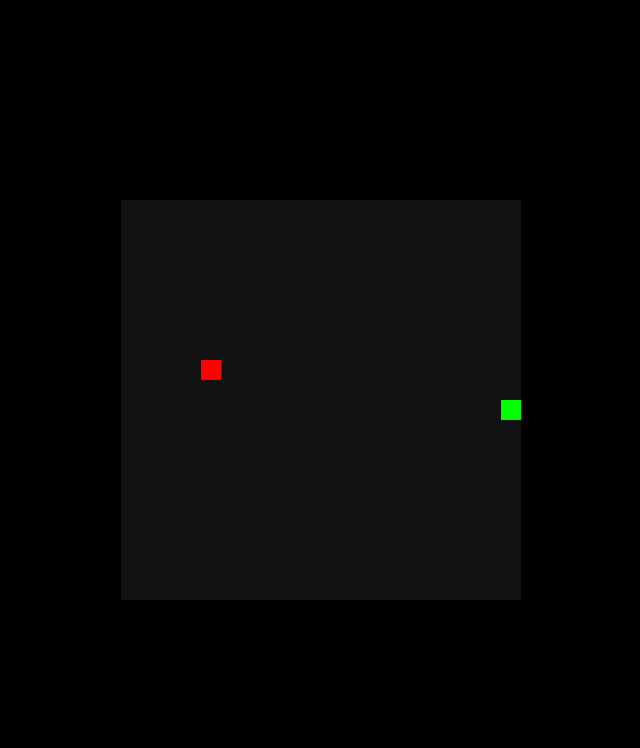
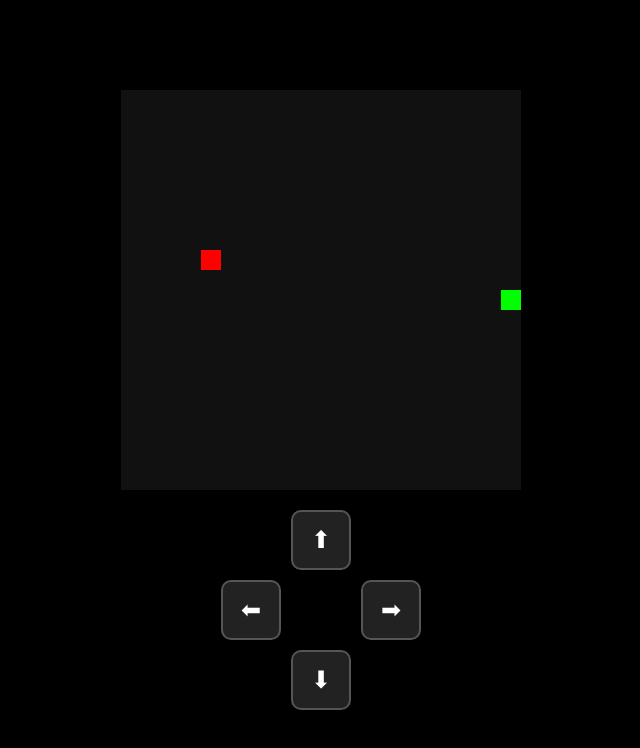
Before and after one commit to kakashiNN/ball.game, a plain HTML site: page index.html in a window 1280 px wide. Shown: the whole page, without its empty margins (319-959 px from the left). Drawn offline with Linux system fonts and the light colour scheme.

Commit message:
Update index.html

```diff
--- a/index.html
+++ b/index.html
@@ -3,24 +3,60 @@
 <head>
 <meta charset="UTF-8">
 <meta name="viewport" content="width=device-width, initial-scale=1.0">
-<title>Snake Game</title>
+<title>Snake Game (Mobile Friendly)</title>
 <style>
   body {
     background: #000;
     display: flex;
+    flex-direction: column;
+    align-items: center;
     justify-content: center;
-    align-items: center;
+    margin: 0;
     height: 100vh;
-    margin: 0;
   }
   canvas {
     background: #111;
     display: block;
+    margin-bottom: 20px;
+    touch-action: none; /* prevent scrolling on mobile */
+  }
+  .controls {
+    display: grid;
+    grid-template-columns: repeat(3, 60px);
+    grid-template-rows: repeat(3, 60px);
+    gap: 10px;
+  }
+  .controls button {
+    font-size: 24px;
+    background: #222;
+    color: #fff;
+    border: 2px solid #555;
+    border-radius: 10px;
+  }
+  .controls button:active {
+    background: #555;
+  }
+  .empty {
+    background: transparent;
+    border: none;
   }
 </style>
 </head>
 <body>
+
 <canvas id="game" width="400" height="400"></canvas>
+
+<div class="controls">
+  <div class="empty"></div>
+  <button id="up">⬆</button>
+  <div class="empty"></div>
+  <button id="left">⬅</button>
+  <div class="empty"></div>
+  <button id="right">➡</button>
+  <div class="empty"></div>
+  <button id="down">⬇</button>
+  <div class="empty"></div>
+</div>
 
 <script>
 const canvas = document.getElementById('game');
@@ -30,9 +66,7 @@ const scale = 20;
 const rows = canvas.height / scale;
 const columns = canvas.width / scale;
 
-let snake = [];
-snake[0] = { x: 10 * scale, y: 10 * scale };
-
+let snake = [{ x: 10 * scale, y: 10 * scale }];
 let food = {
   x: Math.floor(Math.random() * columns) * scale,
   y: Math.floor(Math.random() * rows) * scale
@@ -42,6 +76,7 @@ let dx = scale;
 let dy = 0;
 let score = 0;
 
+// Draw function
 function draw() {
   ctx.fillStyle = '#111';
   ctx.fillRect(0, 0, canvas.width, canvas.height);
@@ -57,7 +92,7 @@ function draw() {
   // Move snake
   let head = { x: snake[0].x + dx, y: snake[0].y + dy };
 
-  // Check collisions
+  // Collision check
   if(head.x < 0 || head.x >= canvas.width || head.y < 0 || head.y >= canvas.height || collision(head, snake)){
     alert("Game Over! Score: " + score);
     snake = [{ x: 10 * scale, y: 10 * scale }];
@@ -88,6 +123,7 @@ function collision(head, array){
   return false;
 }
 
+// Keyboard input
 window.addEventListener('keydown', e => {
   const key = e.key;
   if(key === 'ArrowUp' && dy === 0){ dx = 0; dy = -scale; }
@@ -96,7 +132,14 @@ window.addEventListener('keydown', e => {
   else if(key === 'ArrowRight' && dx === 0){ dx = scale; dy = 0; }
 });
 
+// Mobile buttons
+document.getElementById('up').addEventListener('touchstart', ()=>{ if(dy===0){ dx=0; dy=-scale; } });
+document.getElementById('down').addEventListener('touchstart', ()=>{ if(dy===0){ dx=0; dy=scale; } });
+document.getElementById('left').addEventListener('touchstart', ()=>{ if(dx===0){ dx=-scale; dy=0; } });
+document.getElementById('right').addEventListener('touchstart', ()=>{ if(dx===0){ dx=scale; dy=0; } });
+
 setInterval(draw, 100);
 </script>
+
 </body>
 </html>
```
